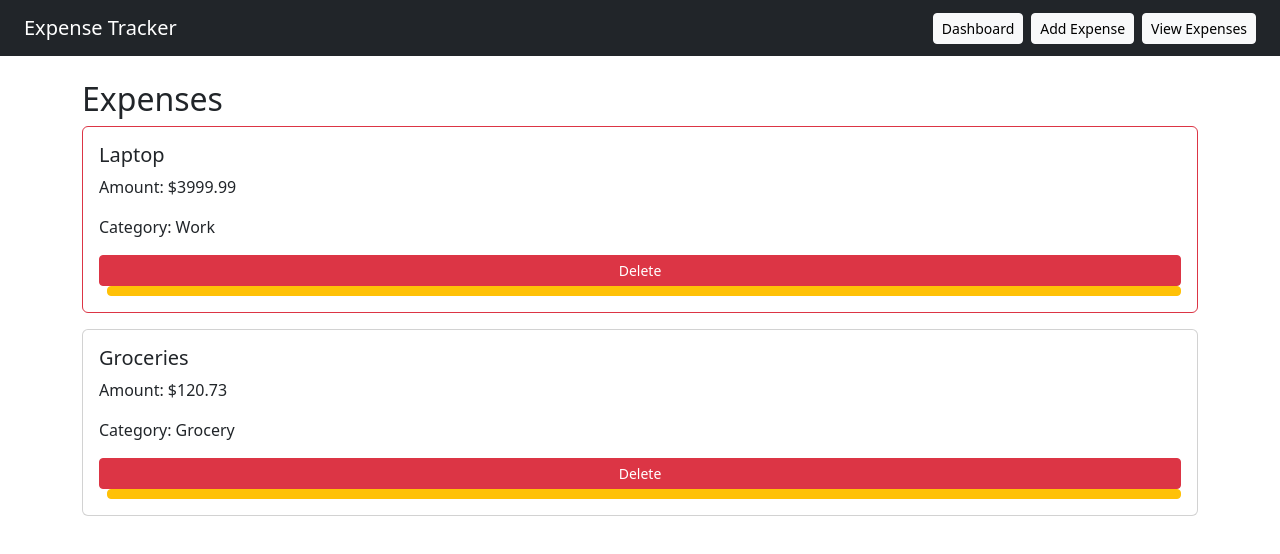
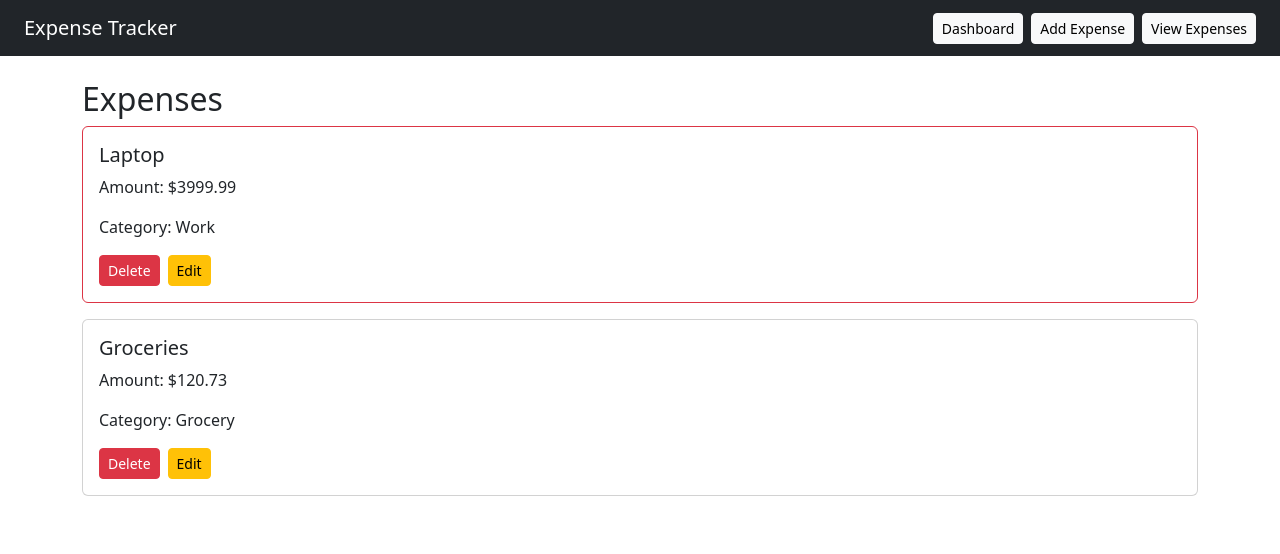
Before and after one commit to Bowman-Nathan/expense-tracker, an Angular app: page /expenses in a window 1280 px wide. Shown: the top 554 px of the page. Built offline with nearby package versions, Linux system fonts and the light colour scheme.

Commit message:
Fixed overlap issue of the delete and edit button, now side by side with spacing

```diff
--- a/src/app/components/expense-item/expense-item.html
+++ b/src/app/components/expense-item/expense-item.html
@@ -7,6 +7,9 @@
   <p>Amount: ${{ expense.amount.toFixed(2) }}</p>
   <p>Category: {{ expense.category }}</p>
 
-  <button class="btn btn-danger btn-sm" (click)="deleteExpense()">Delete</button>
-  <a class="btn btn-warning btn-sm ms-2" [routerLink]="['/edit', expense.id]"></a>
+  <div class="d-flex gap-2">
+    <button class="btn btn-danger btn-sm" (click)="deleteExpense()">Delete</button>
+
+    <a class="btn btn-warning btn-sm" [routerLink]="['/edit', expense.id]"> Edit </a>
+  </div>
 </div>
```
